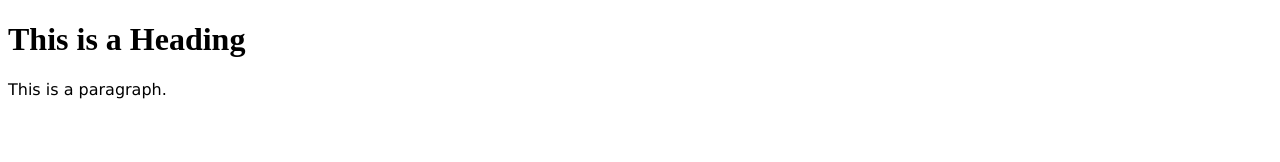
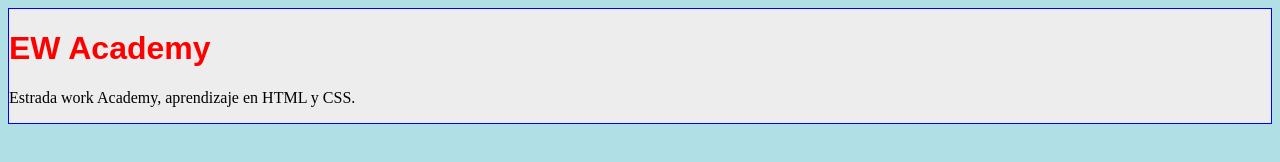
Before and after one commit to tony0326/EW_team, a plain HTML site: page Estructura/index.html in a window 1280 px wide. Drawn offline with Linux system fonts and the light colour scheme.

Commit message:
nuevo código
se incluye stye, border y div

```diff
--- a/Estructura/index.html
+++ b/Estructura/index.html
@@ -1,21 +1,28 @@
 <!DOCTYPE html>
 <html>
-<head>
-<title>Pagina de Aprendizaje en html y css </title>
+<body style="">
 
-  <script type="text/javascript">
-        alert('Hola Mundo!');
-    </script>
+<div class="contenido">
+<h1>EW Academy</h1>
+<p>Estrada work Academy, aprendizaje en HTML y CSS.</p>
+</div>
 
-  <style type="text/css">
-  p { color: black; font-family: Verdana; }
+<style>
+
+.contenido h1 {
+color:red;
+font-family:arial;
+}
+
+.contenido{
+background-color:#ededed;
+border:1px solid blue;
+}
+
+body{
+background-color:powderblue;
+}
+
 </style>
-
-</head>
-<body>
-
-<h1>This is a Heading</h1>
-<p>This is a paragraph.</p>
-
 </body>
 </html>
```
